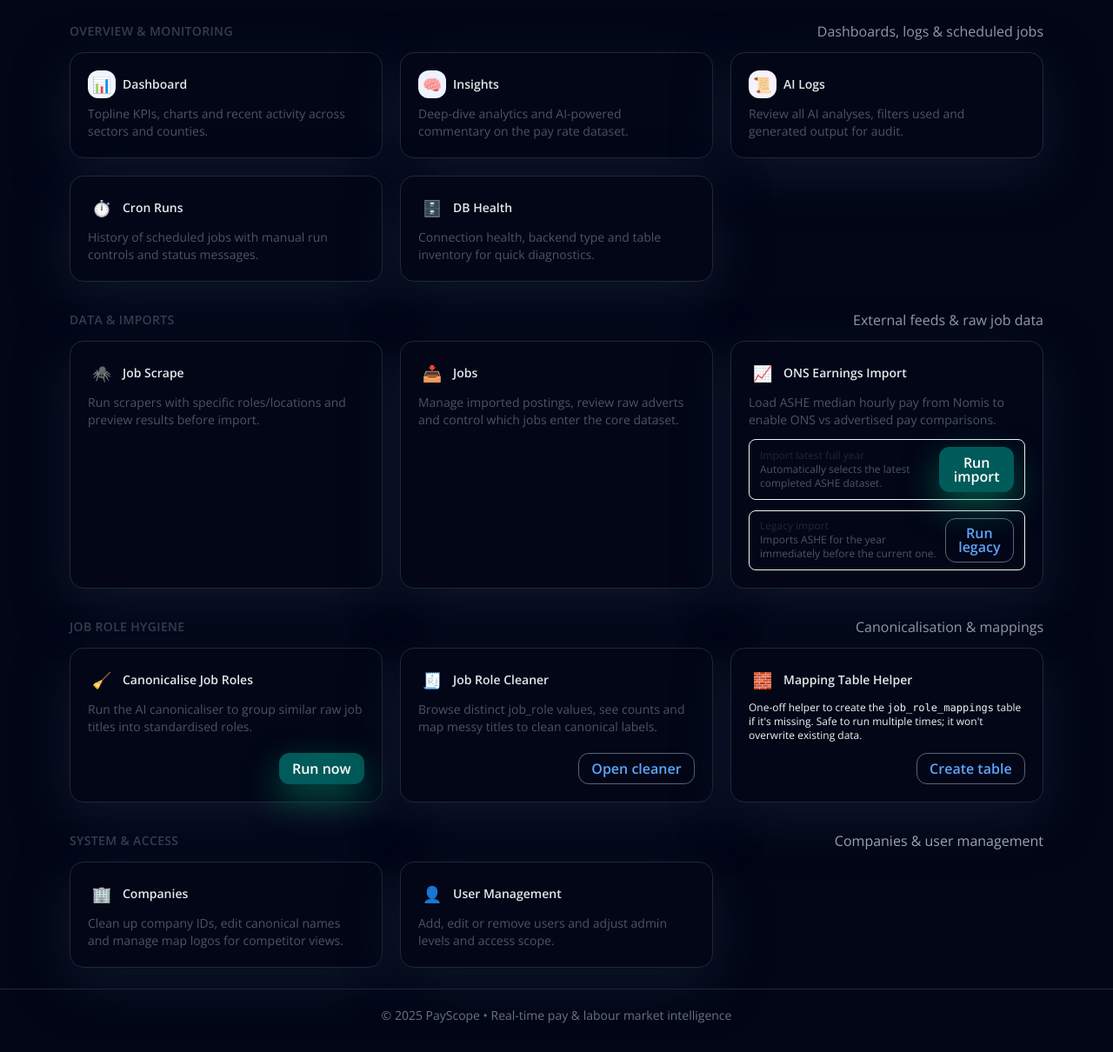
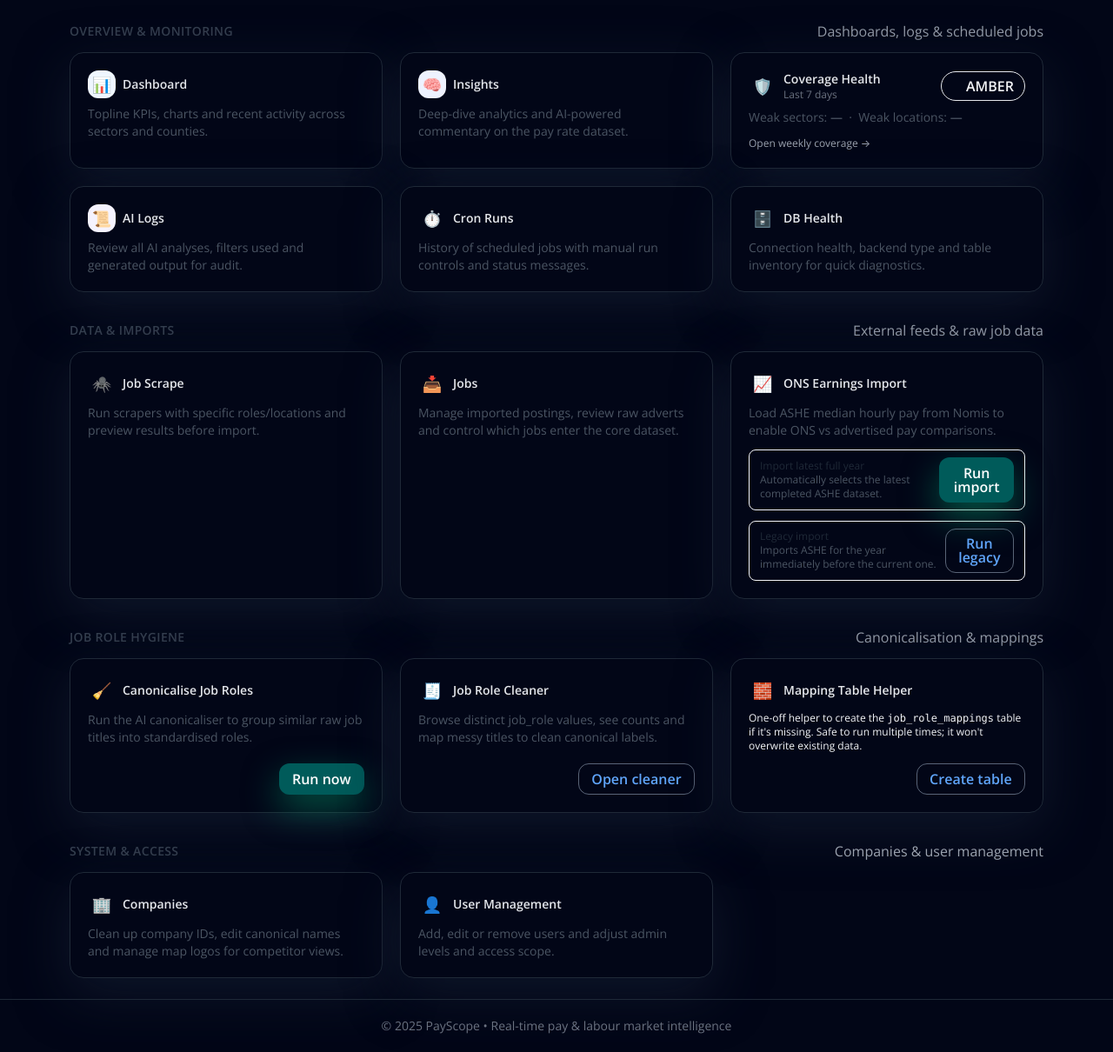
Before and after one commit to Dolman17/PayScope, a Flask app: template app/templates/admin/admin_tools.html in a window 1280 px wide. Shown: the part 157-1367 px from the top of the page at 87% size. Before the commit the page ends 1334 px from the top, so only its background shows below. Run offline with Flask 3, Linux system fonts and the light colour scheme; the template is opened without the code that fills it, so the values that code supplies are empty; parts of the project's set-up code (start-up, migrations or seed data) failed here and were passed over.

Commit message:
Update admin_tools.html

```diff
--- a/app/templates/admin/admin_tools.html
+++ b/app/templates/admin/admin_tools.html
@@ -64,6 +64,51 @@
           <p class="text-gray-600 text-sm">
             Deep-dive analytics and AI-powered commentary on the pay rate dataset.
           </p>
+        </a>
+
+        <!-- Coverage Health -->
+        <a href="{{ url_for('admin.admin_coverage') }}"
+           class="card p-5 hover:shadow-md transition flex flex-col">
+          <div class="flex items-center justify-between mb-2">
+            <div class="flex items-center gap-2">
+              {% set cov_status = (coverage_tile.status if coverage_tile is defined else 'amber') %}
+              {% set dot_class =
+                'bg-emerald-500' if cov_status == 'green'
+                else 'bg-amber-500' if cov_status == 'amber'
+                else 'bg-rose-500'
+              %}
+              {% set badge_class =
+                'bg-emerald-50 text-emerald-700 border-emerald-200' if cov_status == 'green'
+                else 'bg-amber-50 text-amber-700 border-amber-200' if cov_status == 'amber'
+                else 'bg-rose-50 text-rose-700 border-rose-200'
+              %}
+
+              <div class="h-8 w-8 rounded-xl bg-slate-50 flex items-center justify-center">
+                <span class="text-slate-600 text-lg">🛡️</span>
+              </div>
+              <div>
+                <h3 class="text-sm font-semibold text-gray-900">Coverage Health</h3>
+                <p class="text-xs text-gray-500">
+                  Last {{ coverage_tile.window_days if coverage_tile is defined else 7 }} days
+                </p>
+              </div>
+            </div>
+
+            <span class="inline-flex items-center gap-2 rounded-full border px-3 py-1 text-[11px] font-semibold {{ badge_class }}">
+              <span class="h-2 w-2 rounded-full {{ dot_class }}"></span>
+              {{ cov_status|upper }}
+            </span>
+          </div>
+
+          <p class="text-gray-600 text-sm">
+            Weak sectors: <span class="font-semibold">{{ coverage_tile.weak_sectors if coverage_tile is defined else "—" }}</span>
+            &nbsp;·&nbsp;
+            Weak locations: <span class="font-semibold">{{ coverage_tile.weak_locations if coverage_tile is defined else "—" }}</span>
+          </p>
+
+          <div class="mt-3 text-xs text-gray-400">
+            Open weekly coverage →
+          </div>
         </a>
 
         <!-- AI Logs -->
```
